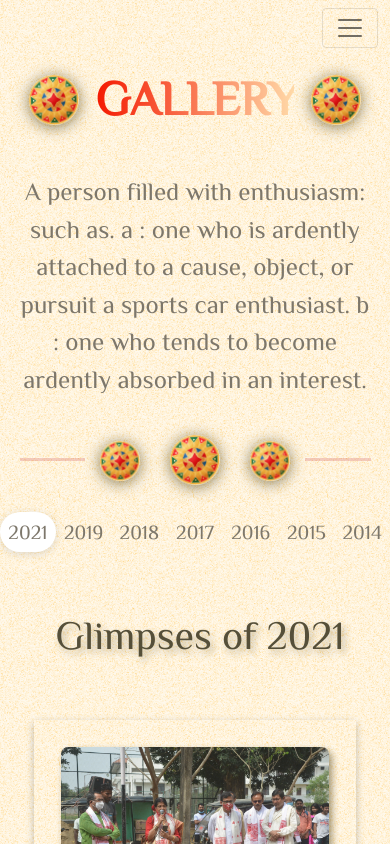
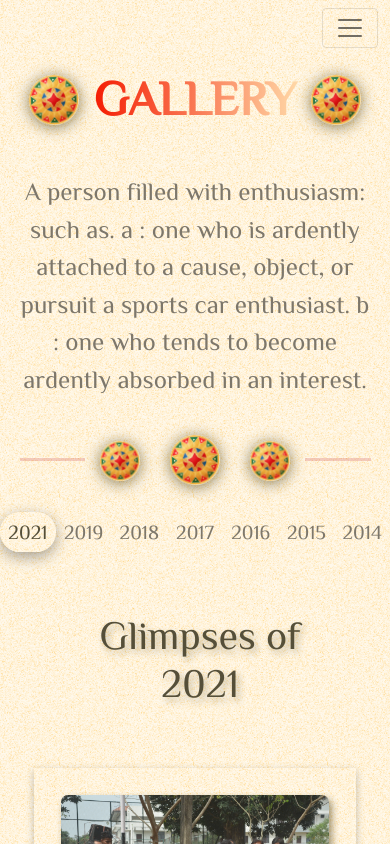
Before and after one commit to trishankusarma/Posua-Web-Site-2022, a React (Create React App) app: page /gallery in a window 390 px wide. Shown: the top 844 px of the page. Built offline with nearby package versions, Linux system fonts and the light colour scheme; the HTML template or start-up script is replaced by a standard one.

Commit message:
improved screen responsiveness

```diff
--- a/src/components/Gallery/Gallery.css
+++ b/src/components/Gallery/Gallery.css
@@ -8,7 +8,7 @@ body {
 @import url("https://fonts.googleapis.com/css2?family=Philosopher:ital,wght@0,400;0,700;1,400;1,700&display=swap");
 
 .cover1 {
-  height: 220vh;
+  height: 225vh;
   background-color: #fff9ed;
   background-image: url(../../assets/bg.png);
   padding-top: 2rem;
@@ -176,9 +176,10 @@ body {
 }
 
 .active-tabs {
-  background: white;
+  color: #554f39;
+  background-image: url(../../assets/bg.png);
   border-radius: 20px;
-  box-shadow: rgba(99, 99, 99, 0.2) 0px 2px 8px 0px;
+  box-shadow: rgb(0 0 0 / 35%) 0px 5px 15px;
 }
 
 button {
@@ -232,6 +233,8 @@ button {
   width: 100%;
   margin-top: 8rem;
 }
+
+
 
 .gallery {
   position: relative;
@@ -295,7 +298,7 @@ button {
 
   .GalleryHeading {
     font-size: 3.75rem;
-    width: 60%;
+    width: 63%;
   }
 
   .GallerySubHeader {
@@ -361,6 +364,7 @@ button {
 }
 
 @media (max-width: 415px) {
+
   .cover1 {
     height: 290vh;
     padding-top: 20px;
@@ -394,6 +398,10 @@ button {
 
 @media(max-width: 380px){
 
+  .cover1{
+    height: 325vh;
+  }
+
   .GallerySubHeader {
     font-size: 1.3rem;
 }
@@ -413,5 +421,10 @@ button {
     font-size: 2.5rem;
  }
 
+}
 
+@media(max-height: 668px){
+  .cover1{
+    height: 365vh;
+  }
 }
--- a/src/components/Gallery/GalleryContent/Tabs.js
+++ b/src/components/Gallery/GalleryContent/Tabs.js
@@ -71,7 +71,7 @@ function Tabs() {
         <div
           className={toggleState === 1 ? "content1  active-content1" : "content1"}
         >
-          <h2 className="imageHeader">Glimpses of {year[0]}</h2>
+          <h2 className="imageHeader">Glimpses of <br className="breaker"/>{year[0]}</h2>
           <img className="borderImage" src={borderImage} alt="" ></img>
           <Gallery2021/>
         </div>
--- a/src/components/Gallery/index.js
+++ b/src/components/Gallery/index.js
@@ -4,6 +4,7 @@ import GalleryHeader from './GalleryHeader/GalleryHeader'
 import './Gallery.css'
 
 const Gallery = () => {
+
   return (
     <div className='cover1'>
         <GalleryHeader/>
```
